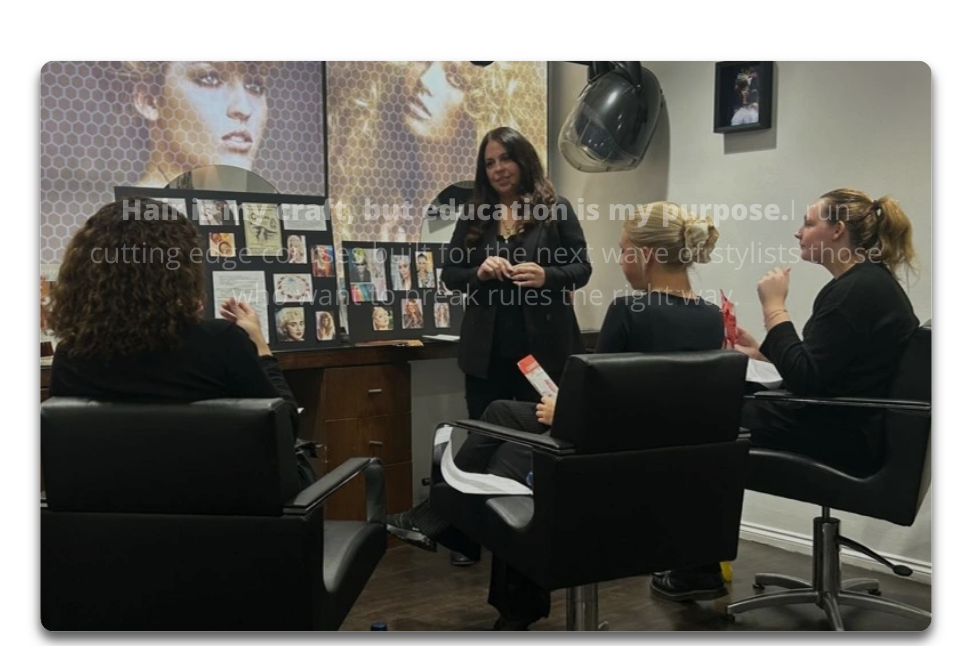
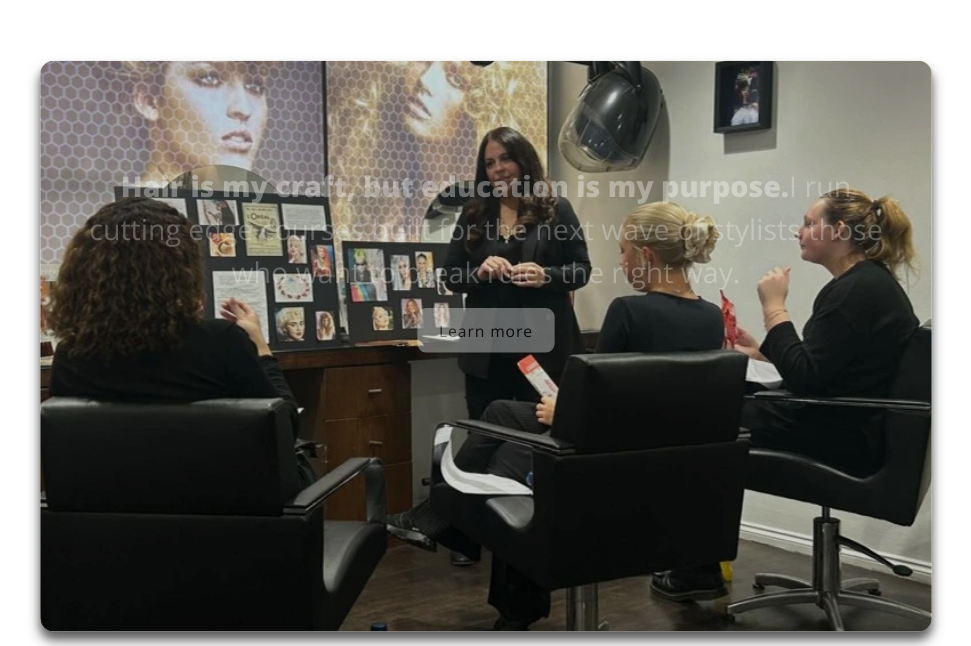
Before and after one commit to 2ndborn/karahair, a React (Create React App) app in the folder kara-app/: page /mystory in a window 1280 px wide. Shown: the part 3054-3700 px from the top of the page, without its empty margins (154-1125 px from the left). Built offline with nearby package versions, Linux system fonts and the light colour scheme; a web font is replaced by a local one.

Commit message:
Added learn more buttons and overlay toggle to the mystory page.

```diff
--- a/kara-app/src/components/EducationComponent.js
+++ b/kara-app/src/components/EducationComponent.js
@@ -35,7 +35,7 @@ const EducationComponent = () => {
           </div>
           <div className={styles.contactButtonWrapper}>
             <Link to="/contactme">
-              <AnimateButton className={styles.servicetButton}>
+              <AnimateButton className={styles.serviceButton}>
                   Book a consultation
               </AnimateButton>
             </Link>
--- /dev/null
+++ b/kara-app/src/components/EducatorComponent.js
@@ -0,0 +1,11 @@
+import React from 'react'
+
+const EducatorComponent = () => {
+  return (
+    <div>
+        <h1>Educator History</h1>
+    </div>
+  )
+}
+
+export default EducatorComponent
--- a/kara-app/src/components/HairComponent.js
+++ b/kara-app/src/components/HairComponent.js
@@ -6,7 +6,7 @@ import { Link } from 'react-router-dom'
 
 const HairComponent = () => {
     return (
-        <div className={styles.componentContainer}>
+        <div>
             <div>
                 <h1>Haircare</h1>
                 <p>
@@ -27,7 +27,7 @@ const HairComponent = () => {
             </div>
             <div className={styles.contactButtonWrapper}>
                 <Link to="/contactme">
-                    <AnimateButton className={styles.servicetButton}>
+                    <AnimateButton className={styles.serviceButton}>
                         Book a consultation
                     </AnimateButton>
                 </Link>
--- a/kara-app/src/components/TileComponent.js
+++ b/kara-app/src/components/TileComponent.js
@@ -1,7 +1,14 @@
-import React, { useRef } from 'react';
+import React, { useRef, useState } from 'react';
 import { motion, useScroll, useSpring, useTransform, useVelocity } from 'framer-motion';
+import styles from '../styles/MyStory.module.css';
+import { Link } from 'react-router-dom';
+import { OverlaySection } from '../utils/OverlaySection';
+import WorkComponent from './WorkComponent';
+import EducatorComponent from './EducatorComponent';
 
-export default function TileComponent({margin, boxShadow, content, renderContent}) {
+export default function TileComponent({margin, content, renderContent}) {
+
+  const [isToggled, setIsToggled] = useState(null);
   const ref = useRef(null);
 
   const { scrollYProgress } = useScroll({
@@ -25,6 +32,14 @@ export default function TileComponent({margin, boxShadow, content, renderContent
   const velocityMap = useTransform(velocity, [-2500, 0, 2500], [-1, 0, 1]);
   const velocitySpring = useSpring(velocityMap, { stiffness: 30, damping: 90 })
 
+  const handleClick = () => {
+    setIsToggled(content.id);
+  }
+
+  const handleClose = () => {
+    setIsToggled(null)
+  }
+
   return (
     <div style={{ height: "150vh", boxSizing: "border-box", display: "flex", justifyContent: "center", alignItems: "center"}}>
       <div style={{ height: "50vh," }} />
@@ -45,33 +60,56 @@ export default function TileComponent({margin, boxShadow, content, renderContent
         }}
       >
       <img src={content.image} alt='model' style={{ height: "100%", width: "100%", objectFit: "cover" }} />
-      <motion.div style={{ opacity: opacitySpring, position: "absolute", inset: 0, backgroundColor: "rgba(0,0,0,0.5)" }} />
+      <motion.div style={{ opacity: opacitySpring, position: "absolute", inset: 0, backgroundColor: "rgba(0,0,0,0.5)"}} />
         <motion.div
           style={{
             position: "absolute",
             inset: 0,
             opacity: opacitySpring, y,
-            display: 'flex', justifyContent: "center", alignItems: "center", textAlign: "center",
+            display: 'flex', justifyContent: "center", alignItems: "center", textAlign: "center", flexDirection: "column",
             color: "#fff",
           }}>
           {renderContent ? renderContent(content) : (
             <p
-            style={{fontSize: "2rem", color: "rgba(255, 255, 255, 0.8)", paddingLeft: "min(5%, 3rem)", paddingRight: "min(5%, 3rem)"}}
+              style={{ fontSize: "2rem", color: "rgba(255, 255, 255, 0.8)", paddingLeft: "min(5%, 3rem)", paddingRight: "min(5%, 3rem)" }}
             >
               {(content.id < 5 || content.id === 'paraFive') ? (
                 <>
-              <span style={{fontWeight: "800", color: "#fff"}}>{content.primary}</span>{content.secondary}
+                  <span style={{ fontWeight: "800", color: "#fff" }}>{content.primary}</span>{content.secondary}
                 </>
               ) : (
                 <>
-              {content.primary}<span style={{fontWeight: "800", color: "#fff"}}>{content.secondary}</span>
+                  {content.primary}<span style={{ fontWeight: "800", color: "#fff" }}>{content.secondary}</span>
                 </>
               )}
             </p>
           )}
+        <div>
+          {content.id === 4 ? (
+            <Link to="/gallery">
+              <button className={styles.storyButton}>{content.button}</button>
+            </Link>
+          ) : (
+            !isToggled && (
+              <>
+                <button
+                  onClick={handleClick}
+                  className={styles.storyButton}
+                >
+                  {content.button}
+                </button>
+              </>
+            )
+          )}
+        </div>
         </motion.div>
-
       </motion.div>
+        {isToggled &&  (
+          <OverlaySection id={isToggled} onClose={handleClose}>
+            {isToggled === 1 && (<WorkComponent />)}
+            {isToggled === 2 && (<EducatorComponent />)}
+          </OverlaySection>
+        )}
       <div style={{ height: "50vh," }} />
     </div>
   );
--- /dev/null
+++ b/kara-app/src/components/WorkComponent.js
@@ -0,0 +1,11 @@
+import React from 'react'
+
+const WorkComponent = () => {
+  return (
+    <div>
+        <h1>Work History</h1>
+    </div>
+  )
+}
+
+export default WorkComponent
--- a/kara-app/src/pages/Services.js
+++ b/kara-app/src/pages/Services.js
@@ -13,12 +13,9 @@ import boucleme from '../assets/boucleme.JPG';
 import Title from '../components/Title';
 import { OverlaySection } from '../utils/OverlaySection';
 import { SectionTile } from '../utils/SectionTile';
-import { HairData } from '../serviceData/HairData';
-import { AnimateButton } from '../utils/AnimateButton';
 import HairComponent from '../components/HairComponent';
 import EducationComponent from '../components/EducationComponent';
 import AffiliateComponent from '../components/AffiliateComponent';
-import { Reveal } from '../utils/Reveal';
 
 const Services = () => {
 
--- a/kara-app/src/serviceData/paragraphData.js
+++ b/kara-app/src/serviceData/paragraphData.js
@@ -12,6 +12,7 @@ export const paragraphs = [
       secondary: `, working across every hair texture, every
       shade, every style.`,
       image: wig,
+      button: 'Learn more'
     },
     {
       id: 2,
@@ -20,6 +21,7 @@ export const paragraphs = [
       wave of stylists those who want to break rules the right
       way.`,
       image: teaching,
+      button: 'Learn more'
     },{
       id: 3,
       primary: `My work doesn’t just follow trends it helps
@@ -27,13 +29,15 @@ export const paragraphs = [
       secondary: `From the salon floor to the set, I’ve coloured for
             major productions like: `,
       image: wedding,
+      button: "I've worked with..."
     },{
       id: 4,
       primary: `I’m all about pushing boundaries and raising
-                standards`,
+                standards `,
       secondary: `to ensure the future of hairdressing
               is diverse, skilled, and fearless. `,
       image: curly,
+      button: 'See Gallery'
     },{
       id: 5,
       primary: `Whether you’re sat in my chair or learning in my
@@ -41,6 +45,7 @@ export const paragraphs = [
       secondary: `you’re getting
                 experience, vision, and straight-up passion.`,
       image: brazil,
+      button: 'Testimonials'
     },{
       id: 5,
       primary: `Whether you’re sat in my chair or learning in my
@@ -48,5 +53,6 @@ export const paragraphs = [
       secondary: `you’re getting
                 experience, vision, and straight-up passion.`,
       image: brazil,
+      button: ''
     },
   ];
--- a/kara-app/src/styles/MyStory.module.css
+++ b/kara-app/src/styles/MyStory.module.css
@@ -1,6 +1,3 @@
-/* .sectionContainer {
-  height: 100vh;
-} */
 
 .tcontainer {
     display: flex;
@@ -17,6 +14,23 @@
 
 .tcontainer h1 {
     letter-spacing: -1px;
+}
+
+.storyButton {
+  background-color: #fff;
+  border-radius: 10px;
+  padding: 0.75rem 1.5rem;
+  box-shadow: 0 2px 0 rgba(0,0,0,0.3);
+  letter-spacing: 1px;
+  color: #000;
+  font-size: 1.1rem;
+}
+
+.storyButton:hover {
+  background-color: #8dab16;
+  color: #fff;
+  transition: all ease-in-out 0.5s;
+  scale: 1.05;
 }
 
 .StoryContainer {
--- a/kara-app/src/styles/Services.module.css
+++ b/kara-app/src/styles/Services.module.css
@@ -203,7 +203,7 @@
   margin-bottom: 20px;
 }
 
-.servicetButton {
+.serviceButton {
   background-color: #cffc1c;
   border-radius: 100px;
   padding: 0.75rem 1.5rem;
@@ -214,7 +214,7 @@
   font-size: 1.1rem;
 }
 
-.servicetButton:hover {
+.serviceButton:hover {
   background-color: #8dab16;
   color: #fff;
   transition: all ease-in-out 0.5s;
```
Lines whose indentation alone changed are shown as unchanged.
